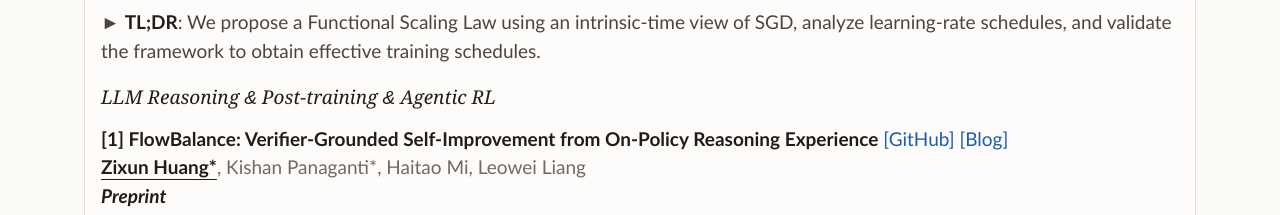
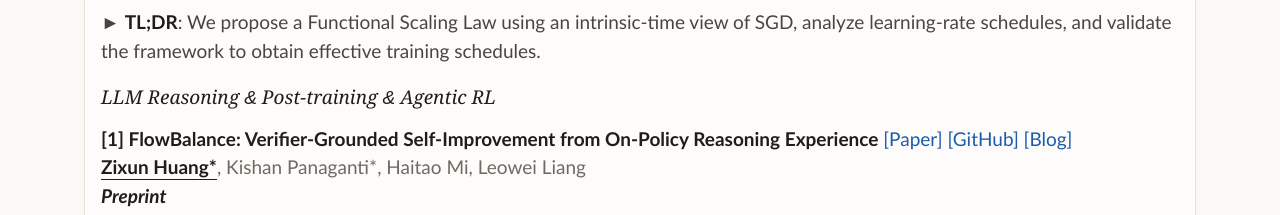
Before and after one commit to alexhuang13/alexhuang13.github.io, a plain HTML site: page index.html in a window 1280 px wide. Shown: the part 888-1103 px from the top of the page. Drawn offline with Linux system fonts and the light colour scheme.

Commit message:
Add FlowBalance arXiv links

```diff
--- a/index.html
+++ b/index.html
@@ -256,7 +256,7 @@
           <div class="topic-title">LLM Reasoning <span class="amp">&amp;</span> Post-training <span class="amp">&amp;</span> Agentic RL</div>
           <ul>
             <li>
-              <div class="title"><strong>[1] FlowBalance: Verifier-Grounded Self-Improvement from On-Policy Reasoning Experience</strong> <a href="https://github.com/alexhuang13/FlowBalance" target="_blank" rel="noreferrer">[GitHub]</a> <a href="https://alexhuang13.github.io/FlowBalance-Blog/" target="_blank" rel="noreferrer">[Blog]</a></div>
+              <div class="title"><strong>[1] FlowBalance: Verifier-Grounded Self-Improvement from On-Policy Reasoning Experience</strong> <a href="https://arxiv.org/abs/2609.03241" target="_blank" rel="noreferrer">[Paper]</a> <a href="https://github.com/alexhuang13/FlowBalance" target="_blank" rel="noreferrer">[GitHub]</a> <a href="https://alexhuang13.github.io/FlowBalance-Blog/" target="_blank" rel="noreferrer">[Blog]</a></div>
               <div class="muted"><strong style="text-decoration: underline;">Zixun Huang*</strong>, Kishan Panaganti*, Haitao Mi, Leowei Liang</div>
               <div class="muted"><strong style="font-style: italic;">Preprint</strong></div>
             </li>
```
Also changed, not shown: 6 other files.
